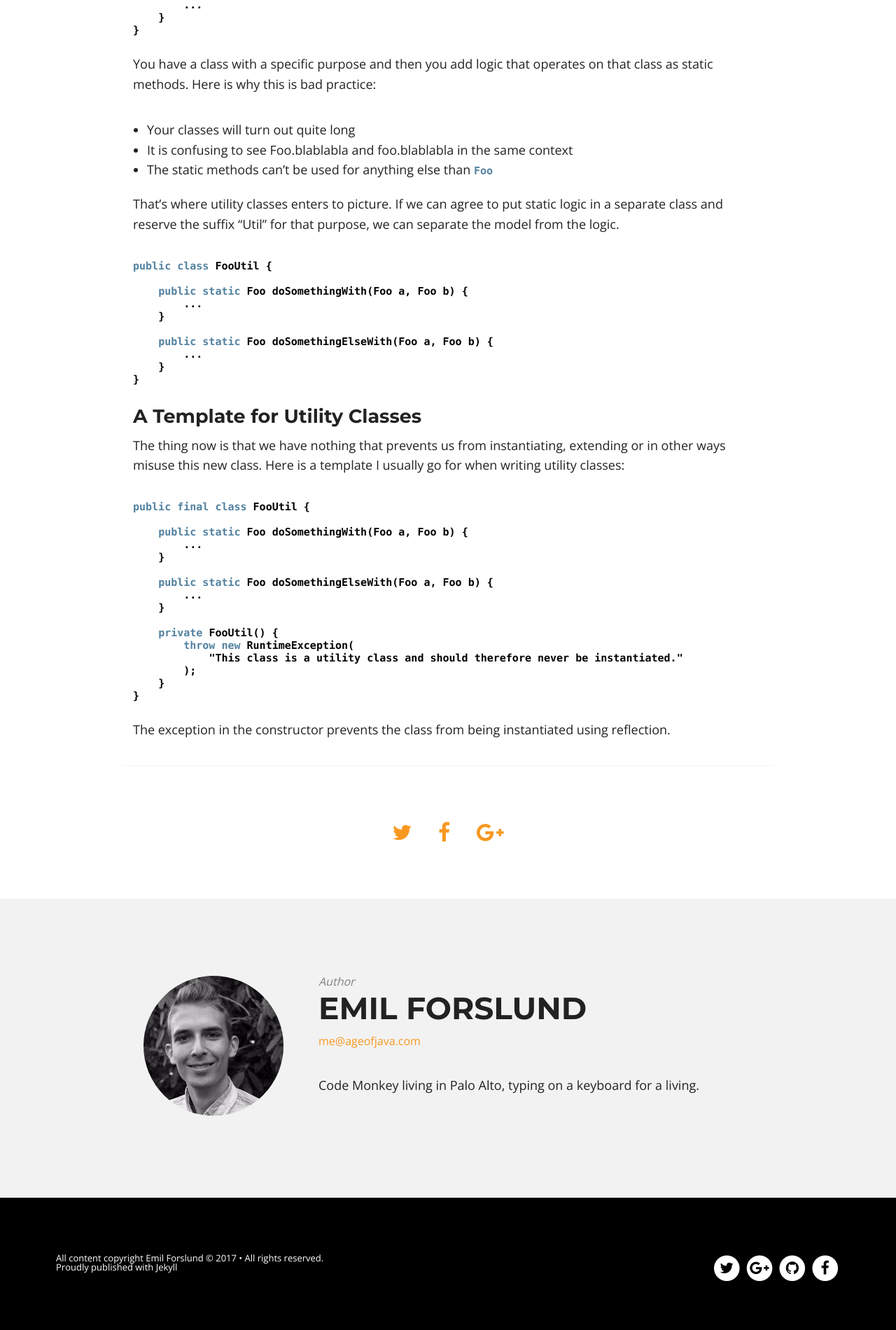
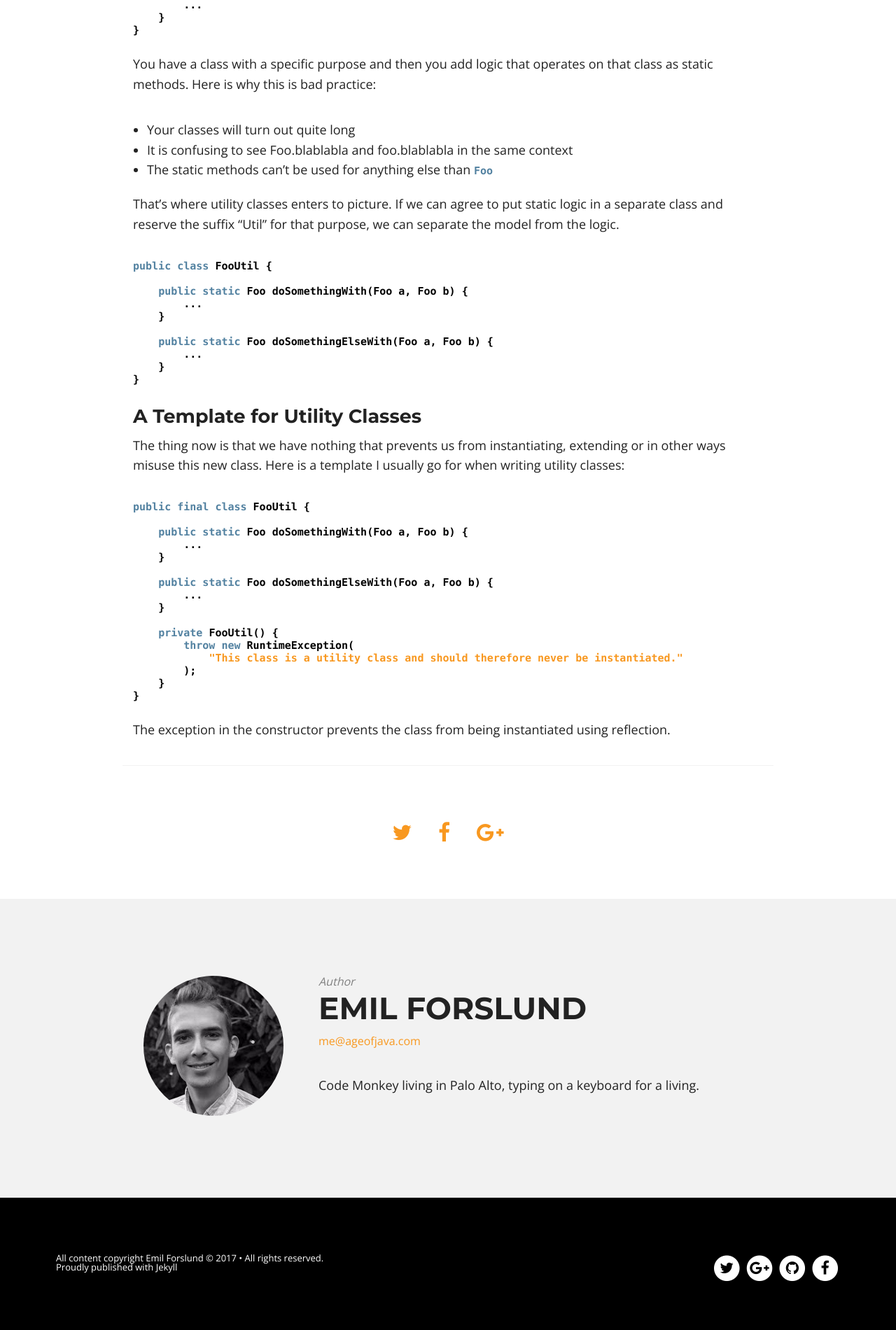
Before and after one commit to ageofjavablog/website, a Jekyll site: the page built from _posts/2015-04-14-My-Thoughts-on-Utility-Classes.md, in a window 1280 px wide. Shown: the part 1089-2989 px from the top of the page at 70% size. Built offline with Jekyll 4.4.1, drawn with Linux system fonts in a browser that asks for light colours; nearby versions of some CDN libraries.

Commit message:
Update syntax highlighting

```diff
--- a/assets/css/style.css
+++ b/assets/css/style.css
@@ -571,7 +571,7 @@ figcaption {
 .highlight .kt { color: #5382A1;} /* Keyword.Type */
 .highlight .ld { color: #000000} /* Literal.Date */
 .highlight .m { color: #00C226;} /* Literal.Number */
-.highlight .s { color: #000000} /* Literal.String */
+.highlight .s { color: #F89820} /* Literal.String */
 .highlight .na { color: #000000} /* Name.Attribute */
 .highlight .nb { color: #000000} /* Name.Builtin */
 .highlight .nc { color: #000000} /* Name.Class */
```
